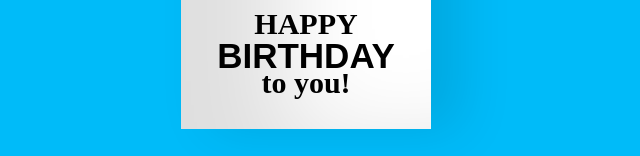
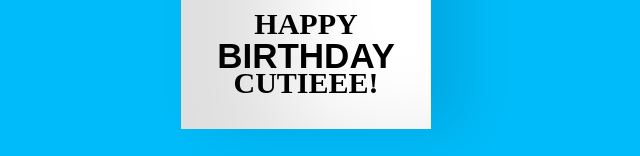
Before and after one commit to RahulNayek/BirthdayCard, a plain HTML site: page index.html in a window 1280 px wide. Shown: the part 454-610 px from the top of the page, without its empty margins (334-974 px from the left). Drawn offline with Linux system fonts and the light colour scheme.

Commit message:
Update index.html

```diff
--- a/index.html
+++ b/index.html
@@ -13,7 +13,7 @@
   <div class="front-text">
   <h3 class="happy">HAPPY</h3>
   <h2 class="bday">BIRTHDAY</h2>
-  <h3 class="toyou">to you!</h3>
+  <h3 class="toyou">CUTIEEE!</h3>
   </div>
   <div class="wrap-deco">
 <div class="decorations"></div>
```
